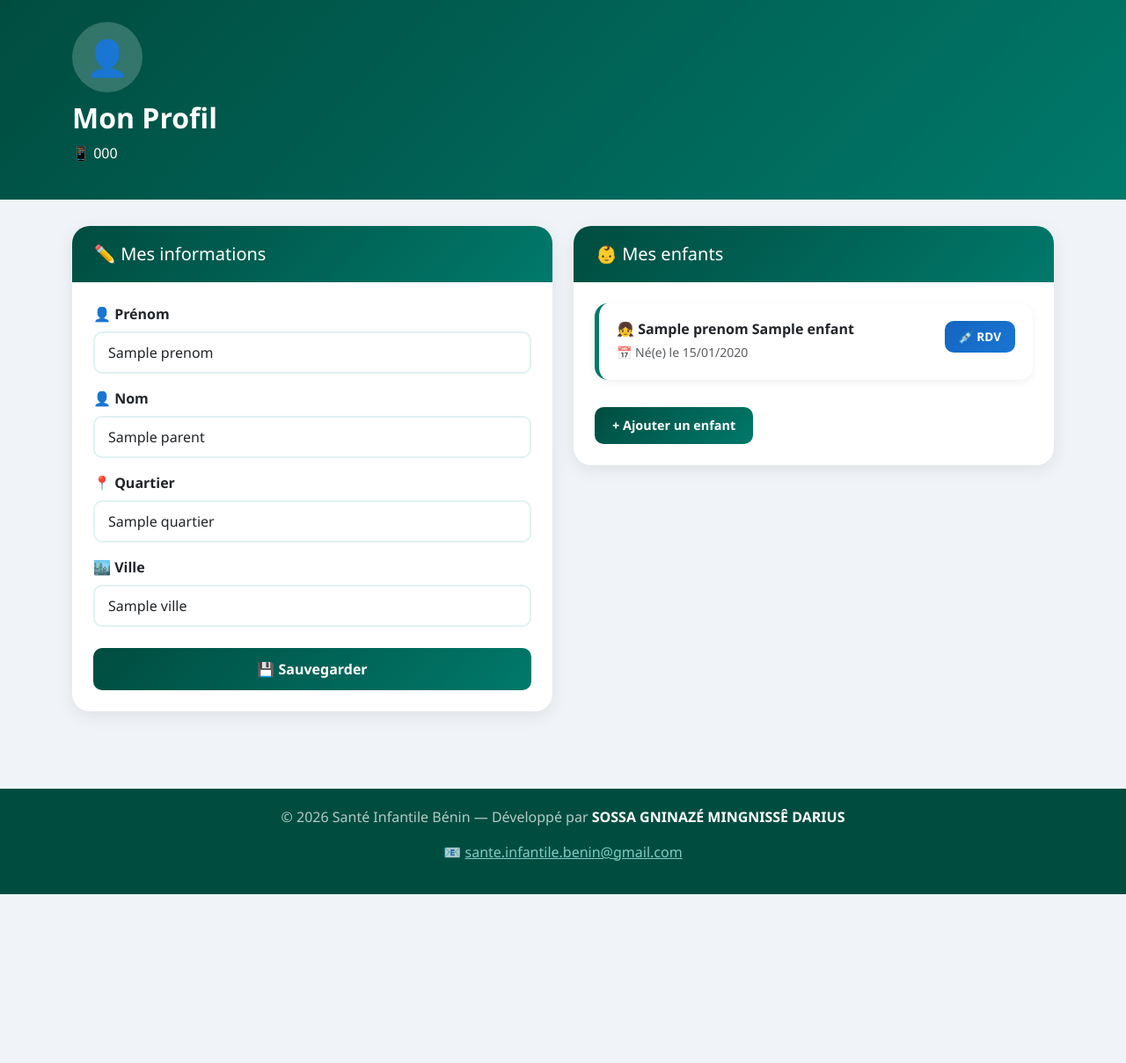
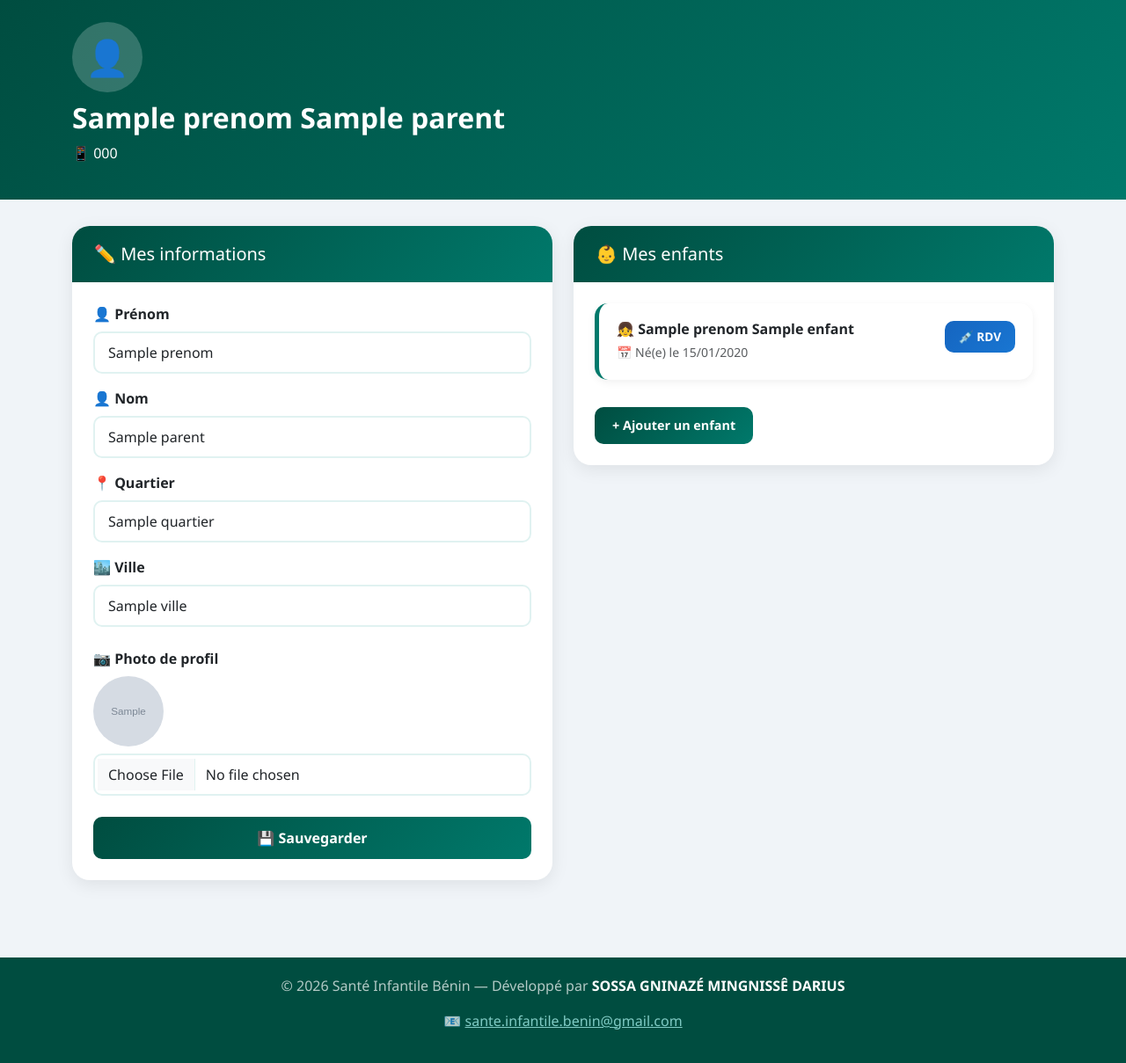
Before and after one commit to sosak98/sante-infantile-benin, a Django app: template accounts/templates/accounts/profil.html in a window 1280 px wide. Shown: the part 64-1273 px from the top of the page at 88% size. Before the commit the page ends 1081 px from the top, so only its background shows below. Run offline with Django 5.2, Linux system fonts and the light colour scheme; the template is opened without the code that fills it: most values are stand-ins (such as "Sample title", 1, 10 or a date in 2020); grey boxes marked "Sample" are stand-in pictures.

Commit message:
Ajout photo de profil et corrections dashboard

```diff
--- a/accounts/models.py
+++ b/accounts/models.py
@@ -9,6 +9,6 @@ class Parent(models.Model):
     quartier = models.CharField(max_length=100, blank=True)
     ville = models.CharField(max_length=100, blank=True, default='Cotonou')
     date_inscription = models.DateTimeField(auto_now_add=True)
-
+    photo = models.ImageField(upload_to='photos/', blank=True, null=True)
     def __str__(self):
         return f"{self.prenom} {self.nom} ({self.telephone})"
--- a/accounts/templates/accounts/dashboard.html
+++ b/accounts/templates/accounts/dashboard.html
@@ -151,7 +151,7 @@
     <!-- WELCOME -->
     <section class="welcome-section">
         <div class="container">
-            <h2>👋 Bonjour, {{ user.username }} !</h2>
+              <h2>👋 Bonjour, {% if parent.prenom %}{{ parent.prenom }}{% else %}{{ user.username }}{% endif %} !</h2>
             <p>Bienvenue sur votre espace santé infantile. Que souhaitez-vous faire aujourd'hui ?</p>
         </div>
     </section>
--- a/accounts/templates/accounts/profil.html
+++ b/accounts/templates/accounts/profil.html
@@ -42,7 +42,7 @@
     <div class="page-header">
         <div class="container">
             <div class="avatar">👤</div>
-            <h2>Mon Profil</h2>
+            <h2>{% if parent.prenom %}{{ parent.prenom }} {{ parent.nom }}{% else %}Mon Profil{% endif %}</h2>
             <p>📱 {{ parent.telephone }}</p>
         </div>
     </div>
@@ -62,7 +62,7 @@
                                 <div class="alert alert-success border-0 rounded-4">{{ message }}</div>
                             {% endfor %}
                         {% endif %}
-                        <form method="post">
+                            <form method="post" enctype="multipart/form-data">
                             {% csrf_token %}
                             <div class="mb-3">
                                 <label class="form-label fw-bold">👤 Prénom</label>
@@ -80,7 +80,16 @@
                                 <label class="form-label fw-bold">🏙️ Ville</label>
                                 <input type="text" name="ville" class="form-control" value="{{ parent.ville }}" placeholder="Votre ville">
                             </div>
-                            <button type="submit" class="btn-sauvegarder">
+                            <div class="mb-4">
+                                <label class="form-label fw-bold">📷 Photo de profil</label>
+                                {% if parent.photo %}
+                                    <div class="mb-2">
+                                        <img src="{{ parent.photo.url }}" width="80" height="80" style="border-radius:50%;object-fit:cover;">
+                                    </div>
+                                {% endif %}
+                                <input type="file" name="photo" class="form-control" accept="image/*">
+                             </div>
+                             <button type="submit" class="btn-sauvegarder">
                                 💾 Sauvegarder
                             </button>
                         </form>
--- a/accounts/views.py
+++ b/accounts/views.py
@@ -21,7 +21,8 @@ def register(request):
 
 @login_required
 def dashboard(request):
-    return render(request, 'accounts/dashboard.html')
+    parent = Parent.objects.get(user=request.user)
+    return render(request, 'accounts/dashboard.html', {'parent': parent})
 
 @login_required
 def profil(request):
@@ -33,6 +34,8 @@ def profil(request):
         parent.prenom = request.POST.get('prenom', '')
         parent.quartier = request.POST.get('quartier', '')
         parent.ville = request.POST.get('ville', 'Cotonou')
+        if request.FILES.get('photo'):
+            parent.photo = request.FILES['photo']
         parent.save()
         messages.success(request, 'Profil mis à jour avec succès !')
         return redirect('profil')
--- a/requirements.txt
+++ b/requirements.txt
@@ -6,6 +6,7 @@ Django==6.0.3
 gunicorn==25.3.0
 idna==3.13
 packaging==26.2
+pillow==12.2.0
 psycopg2-binary==2.9.12
 python-decouple==3.8
 requests==2.33.1
--- a/santeinfantile/settings.py
+++ b/santeinfantile/settings.py
@@ -84,3 +84,6 @@ CSRF_TRUSTED_ORIGINS = [
     'https://sante-infantile-benin-production.up.railway.app'
 ]
 LOGIN_URL = 'login'
+import os
+MEDIA_URL = '/media/'
+MEDIA_ROOT = os.path.join(BASE_DIR, 'media')
--- a/santeinfantile/urls.py
+++ b/santeinfantile/urls.py
@@ -2,6 +2,8 @@ from django.contrib import admin
 from django.urls import path, include
 from django.contrib.auth import views as auth_views
 from accounts import views as accounts_views
+from django.conf import settings
+from django.conf.urls.static import static
 
 urlpatterns = [
     path('', accounts_views.accueil, name='accueil'),
@@ -16,4 +18,5 @@ urlpatterns = [
     path('vaccination/', include('conseils.urls')),
     path('malnutrition/', include('enfants.urls')),
     path('conseils/', include('conseils.urls')),
+] + static(settings.MEDIA_URL, document_root=settings.MEDIA_ROOT)
 ]
```
Also changed, not shown: accounts/migrations/0004_parent_photo.py (added).
